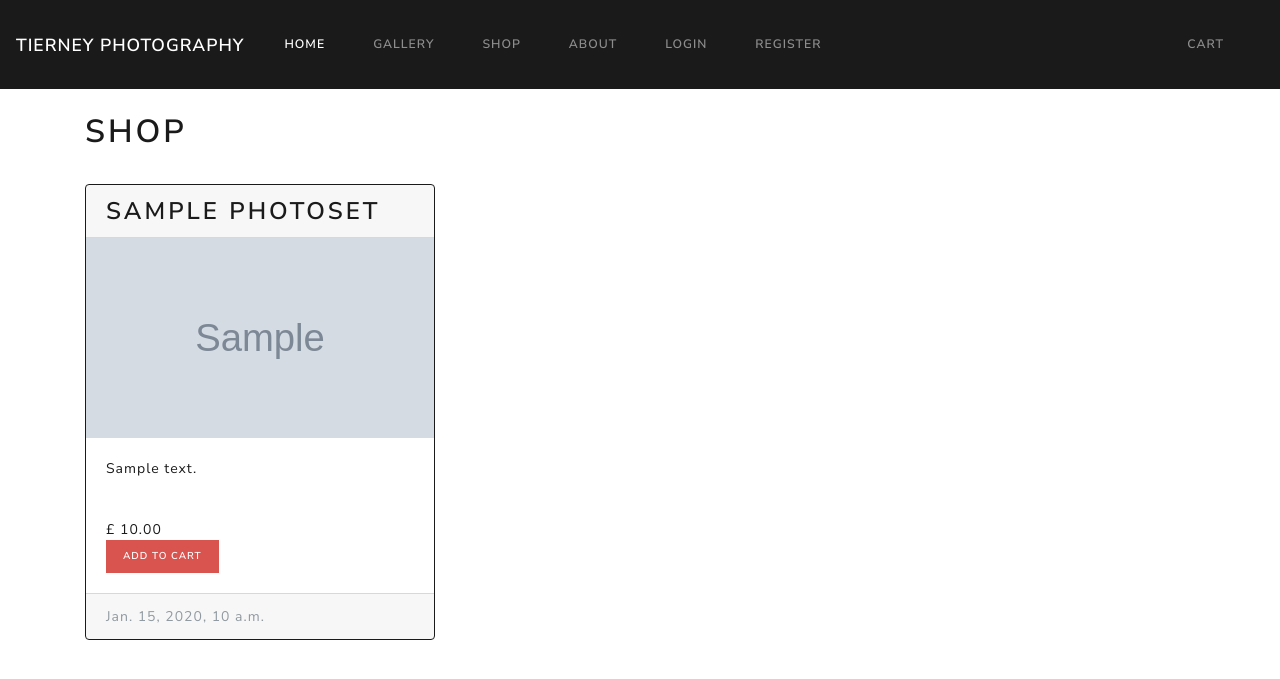
After one commit to DTierneyDev/tierney-photography, a Django app: page /shop/ in a window 1280 px wide. The commit adds this page. Shown: the top 679 px of the page. Run offline with Django 3.2, Linux system fonts and the light colour scheme; tables that the repository leaves empty hold one stand-in row (values such as "Sample post"); grey boxes marked "Sample" are stand-in pictures; some libraries are stand-ins or nearby versions.

Commit message:
Shop page now showing photosets. Can add photosets via admin panel

```diff
--- a/shop/forms.py
+++ b/shop/forms.py
@@ -5,4 +5,4 @@ from .models import PhotoSet
 class PhotoSetForm(forms.ModelForm):
     class Meta:
         model = PhotoSet
-        fields = ('title', 'description', 'price', 'preview_image', 'photo_set', 'tag', 'published_date')
+        fields = ('title', 'description', 'price', 'preview_image', 'photo_set', 'published_date')
--- a/shop/models.py
+++ b/shop/models.py
@@ -8,11 +8,10 @@ class PhotoSet(models.Model):
     description = models.TextField()
     uploaded_date = models.DateTimeField(auto_now_add=True)
     published_date = models.DateTimeField(blank=True, null=True, default=timezone.now)
-    price = models.IntegerField(blank=False)
+    price = models.DecimalField(blank=False, default=10, decimal_places=2, max_digits=5)
     sales = models.IntegerField(default=0)
-    tag = models.CharField(max_length=75, blank=True, null=True)
     preview_image = models.ImageField(upload_to="img")
-    photo_set = models.FileField(upload_to=title)
+    photo_set = models.FileField(upload_to="photosets")
 
     def __unicode__(self):
         return self.title
--- /dev/null
+++ b/shop/templates/shop.html
@@ -0,0 +1,36 @@
+{% extends "base.html" %}
+
+{% block page_title %}Shop{% endblock %}
+
+{% block content %}
+<div class="container mt-4">
+    <div class="col-12">
+        <div class="row">
+            <h1>Shop</h1>
+        </div>
+    </div>
+</div>
+
+<div class="container mt-4">
+    <div class="row">
+	{% for photoset in photosets %}
+		<div class="col-4">
+			<a href="{% url 'photoset_detail' photoset.id %}"><div class="card border-primary mb-3">
+				<h3 class="card-header">{{ photoset.title }}</h3>
+				<img style="height: 200px; width: 100%; display: block;" src="/media/{{ photoset.preview_image }}" alt="Card image">
+				<div class="card-body">
+					<p class="card-text">{{ photoset.description|truncatewords:10 }}</p>
+				</div>
+				<div class="card-body">
+					<div class="card-text">£ {{ photoset.price }}</div>
+					<a href="#" class="btn btn-danger btn-sm">Add to cart</a>
+				</div>
+				<div class="card-footer text-muted">
+					{{ photoset.published_date }}
+				</div>
+			</div></a>
+		</div>
+	{% endfor %}
+    </div>
+</div>
+{% endblock %}
--- a/shop/views.py
+++ b/shop/views.py
@@ -27,10 +27,12 @@ def create_or_edit_photoset(request, pk=None):
 
     photoset = get_object_or_404(PhotoSet, pk=pk) if pk else None
     if request.method == "POST":
-        form = PhotoSetForm(request.POST, request.FILES, instance=photoset)
-        if form.is_valid():
-            photoset = form.save()
+        photoset_form = PhotoSetForm(request.POST, request.FILES, instance=photoset)
+        if photoset_form.is_valid():
+            photoset = photoset_form.save()
             return redirect(photoset_detail, photoset.pk)
+        else:
+            photoset_form.add_error(None, "Unable to upload Photoset.")
     else:
-        form = PhotoSetForm(instance=photoset)
-    return render(request, 'photosetform.html', {'form': form})
+        photoset_form = PhotoSetForm(instance=photoset)
+    return render(request, 'photosetform.html', {'photoset_form': photoset_form})
--- a/templates/base.html
+++ b/templates/base.html
@@ -30,7 +30,7 @@
 					<a class="nav-link" href="#">Gallery</a>
 				</li>
 				<li class="nav-item">
-					<a class="nav-link" href="#">Shop</a>
+					<a class="nav-link" href="{% url 'shop' %}">Shop</a>
 				</li>
 				<li class="nav-item">
 					<a class="nav-link" href="#">About</a>
@@ -38,7 +38,8 @@
                 {% if user.is_authenticated %}
                     {% if user.is_superuser %}
                         <li class="nav-item">
-                            <a class="nav-link" href="{% url 'admin' %}">Admin</a>
+                            <!-- <a class="nav-link" href="{% url 'new_photoset' %}">Admin</a> -->
+                            <a class="nav-link" href="{% url 'admin:index' %}">Admin</a>
                         </li>
                     {% endif %}
                 <li class="nav-item">
--- a/tierneyphotography/urls.py
+++ b/tierneyphotography/urls.py
@@ -20,7 +20,7 @@ from django.views.static import serve
 from .settings import MEDIA_ROOT
 
 urlpatterns = [
-    url(r'^admin/', admin.site.urls, name='admin'),
+    url(r'^admin/', admin.site.urls),
     url(r'^$', RedirectView.as_view(url='accounts/')),
     url(r'accounts/', include('accounts.urls')),
     url(r'shop/', include('shop.urls')),
```
Also changed, not shown: shop/templates/photosetform.html (added, +29 -0 lines), shop/templates/shopdetail.html (added, +38 -0 lines), media/img/Gear.png (added), media/img/Gear_PPmgDen.png (added), media/img/Rainbow_Golem.png (added), media/photosets/Gear.png (added), shop/migrations/0002_auto_20200414_1109.py (added), shop/migrations/0003_auto_20200414_1130.py (added), shop/migrations/0004_auto_20200414_1132.py (added), tierneyphotography/settings.py (line endings or trailing spaces), 3 other files.
